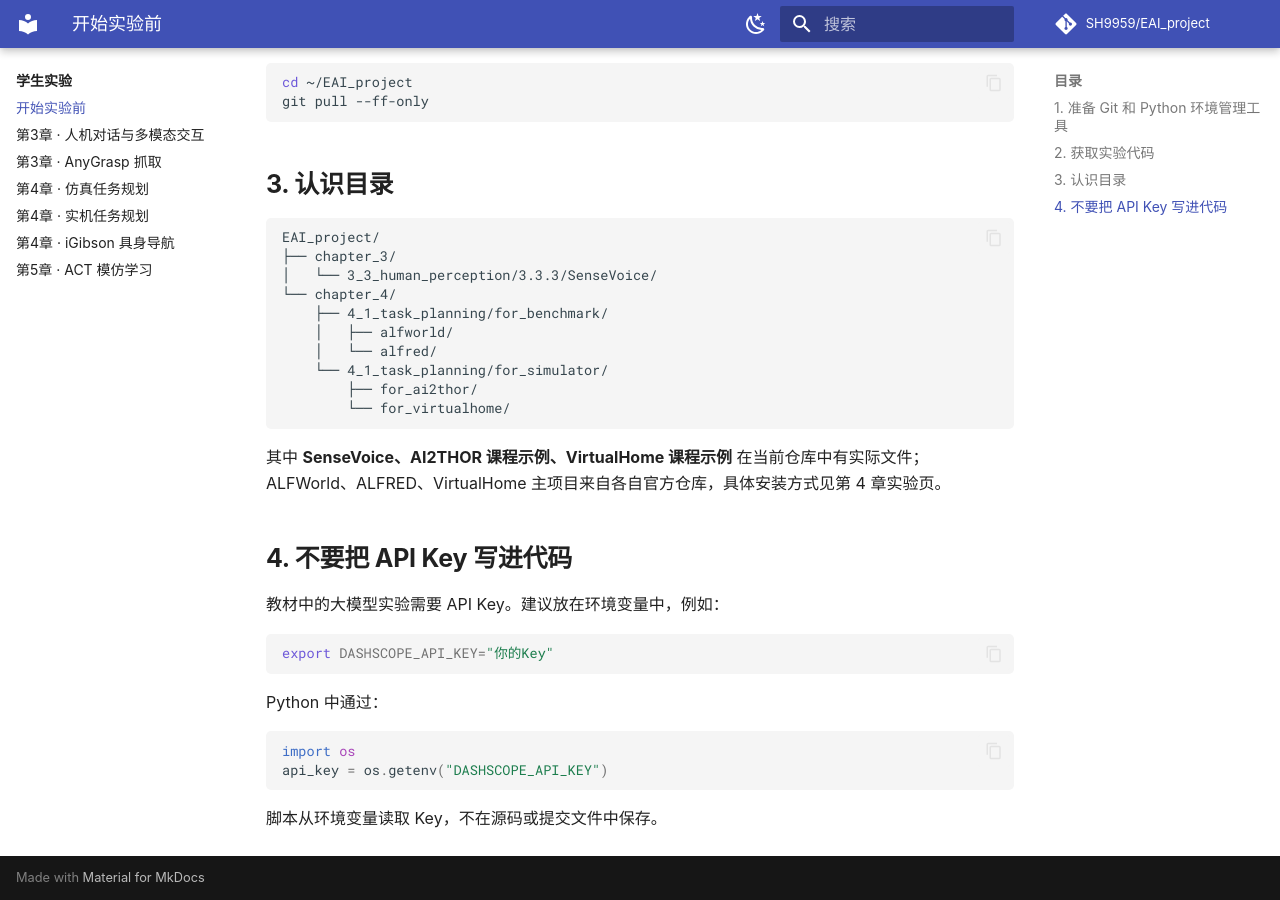
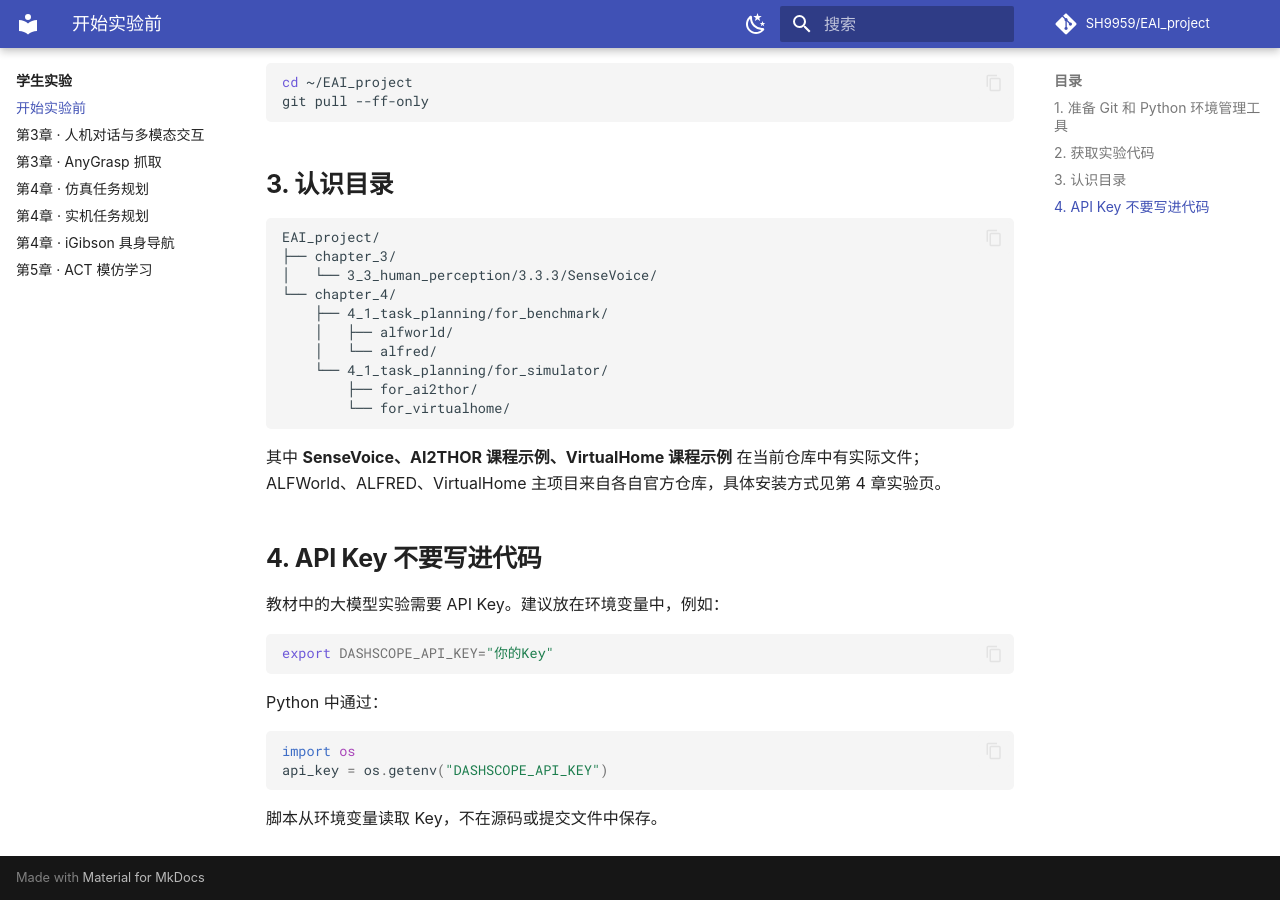
Before and after one commit to SH9959/EAI_experiment_handbook, an MkDocs documentation site: the page built from docs/student/setup.md, in a window 1280 px wide and 900 px high, scrolled down 923 px. Built offline with MkDocs 1.6.1 and Material for MkDocs 9.7.7, drawn with Linux system fonts in a browser that asks for light colours; comment, search, counter and statistics services are not loaded.

Commit message:
Update setup.md

```diff
--- a/docs/student/setup.md
+++ b/docs/student/setup.md
@@ -59,7 +59,7 @@ EAI_project/
 
 其中 **SenseVoice、AI2THOR 课程示例、VirtualHome 课程示例** 在当前仓库中有实际文件；ALFWorld、ALFRED、VirtualHome 主项目来自各自官方仓库，具体安装方式见第 4 章实验页。
 
-## 4. 不要把 API Key 写进代码
+## 4. API Key 不要写进代码
 
 教材中的大模型实验需要 API Key。建议放在环境变量中，例如：
 
```
